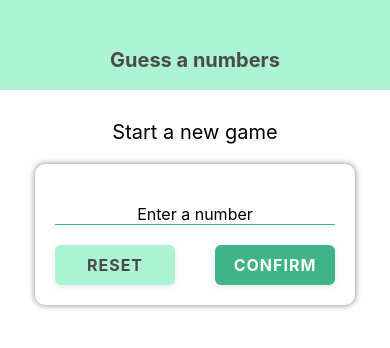
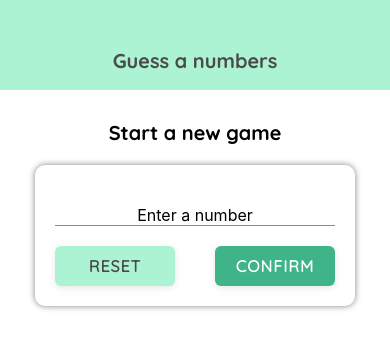
Before and after one commit to ttngocthao/second-react-native-app, a React Native app: screen / in a window 390 px wide. Shown: the top 348 px of the page. Built offline with nearby package versions, Linux system fonts and the light colour scheme.

Commit message:
added custom fonts

```diff
--- a/App.js
+++ b/App.js
@@ -1,13 +1,36 @@
 import React, { useState } from "react";
+import * as Font from "expo-font";
+import { AppLoading } from "expo";
 import { StyleSheet, View } from "react-native";
 import Header from "./components/Header";
 import StartGame from "./screens/StartGame";
 import PlayGame from "./screens/PlayGame";
 import GameOver from "./screens/GameOver";
 
+//for customised font
+
+const getFonts = () => {
+  //remember to return. without that, it wont run
+  return Font.loadAsync({
+    "bold-sand": require("./assets/fonts/Quicksand-Bold.ttf"),
+    "reg-sand": require("./assets/fonts/Quicksand-Regular.ttf")
+  });
+};
+
 export default function App() {
+  const [fontsLoaded, setFontLoaded] = useState(false);
   const [userNumber, setUserNumber] = useState();
   const [guessRounds, setGuessRounds] = useState(0);
+
+  if (!fontsLoaded) {
+    return (
+      <AppLoading
+        startAsync={getFonts}
+        onError={err => console.log(err)}
+        onFinish={() => setFontLoaded(true)}
+      />
+    );
+  } else {
     const restartGameHandler = () => {
       setGuessRounds(0);
       setUserNumber(null);
@@ -43,6 +66,7 @@ export default function App() {
       </View>
     );
   }
+}
 
 const styles = StyleSheet.create({
   screen: {
--- a/components/Header.js
+++ b/components/Header.js
@@ -23,6 +23,7 @@ const styles = StyleSheet.create({
     color: "#4b4b4c",
     fontSize: 20,
     fontWeight: "bold",
-    paddingBottom: 10
+    paddingBottom: 10,
+    fontFamily: "bold-sand"
   }
 });
--- a/components/shared/MyButton.js
+++ b/components/shared/MyButton.js
@@ -1,11 +1,15 @@
 import React from "react";
 import { View, Text, TouchableOpacity, StyleSheet } from "react-native";
-
+import DefaultStyles from "../../constants/default-styles";
 function MyButton({ title, color, bkgColor, ...props }) {
   return (
     <TouchableOpacity {...props}>
       <View style={{ ...styles.button, backgroundColor: bkgColor }}>
-        <Text style={{ ...styles.btnText, color: color }}>{title}</Text>
+        <Text
+          style={{ ...styles.btnText, color: color, ...DefaultStyles.bodyText }}
+        >
+          {title}
+        </Text>
       </View>
     </TouchableOpacity>
   );
--- /dev/null
+++ b/constants/default-styles.js
@@ -0,0 +1,9 @@
+import { StyleSheet } from "react-native";
+export default StyleSheet.create({
+  bodyText: {
+    fontFamily: "reg-sand"
+  },
+  titleText: {
+    fontFamily: "bold-sand"
+  }
+});
--- a/package.json
+++ b/package.json
@@ -8,7 +8,7 @@
     "eject": "expo eject"
   },
   "dependencies": {
-    "expo": "~36.0.0",
+    "expo": "^36.0.2",
     "react": "~16.9.0",
     "react-dom": "~16.9.0",
     "react-native": "https://github.com/expo/react-native/archive/sdk-36.0.0.tar.gz",
--- a/screens/PlayGame.js
+++ b/screens/PlayGame.js
@@ -1,5 +1,6 @@
 import React, { useState, useRef, useEffect } from "react";
 import { View, Text, StyleSheet, Alert } from "react-native";
+import DefaultStyles from "../constants/default-styles";
 import MyButton from "../components/shared/MyButton";
 import Card from "../components/shared/Card";
 import Colors from "../constants/colors.js";
@@ -62,7 +63,14 @@ function PlayGame({ userChoice, gameOverHandler }) {
   return (
     <View style={{ flex: 1, alignItems: "center", marginVertical: 40 }}>
       <Card style={{ width: 350, alignItems: "center" }}>
-        <Text style={{ color: "#6E6E6DFF", fontSize: 16, textAlign: "center" }}>
+        <Text
+          style={{
+            color: "#6E6E6DFF",
+            fontSize: 16,
+            textAlign: "center",
+            ...DefaultStyles.bodyText
+          }}
+        >
           Is this your chosen number
         </Text>
         <NumDisplay>{guessNo}</NumDisplay>
--- a/screens/StartGame.js
+++ b/screens/StartGame.js
@@ -119,7 +119,8 @@ const styles = StyleSheet.create({
   },
   textTitle1: {
     fontSize: 20,
-    paddingVertical: 20
+    paddingVertical: 20,
+    fontFamily: "bold-sand"
   },
 
   inputLabel: {
```
Also changed, not shown: assets/fonts/Quicksand-Bold.ttf (added), assets/fonts/Quicksand-Regular.ttf (added). Lines whose indentation alone changed are shown as unchanged.
